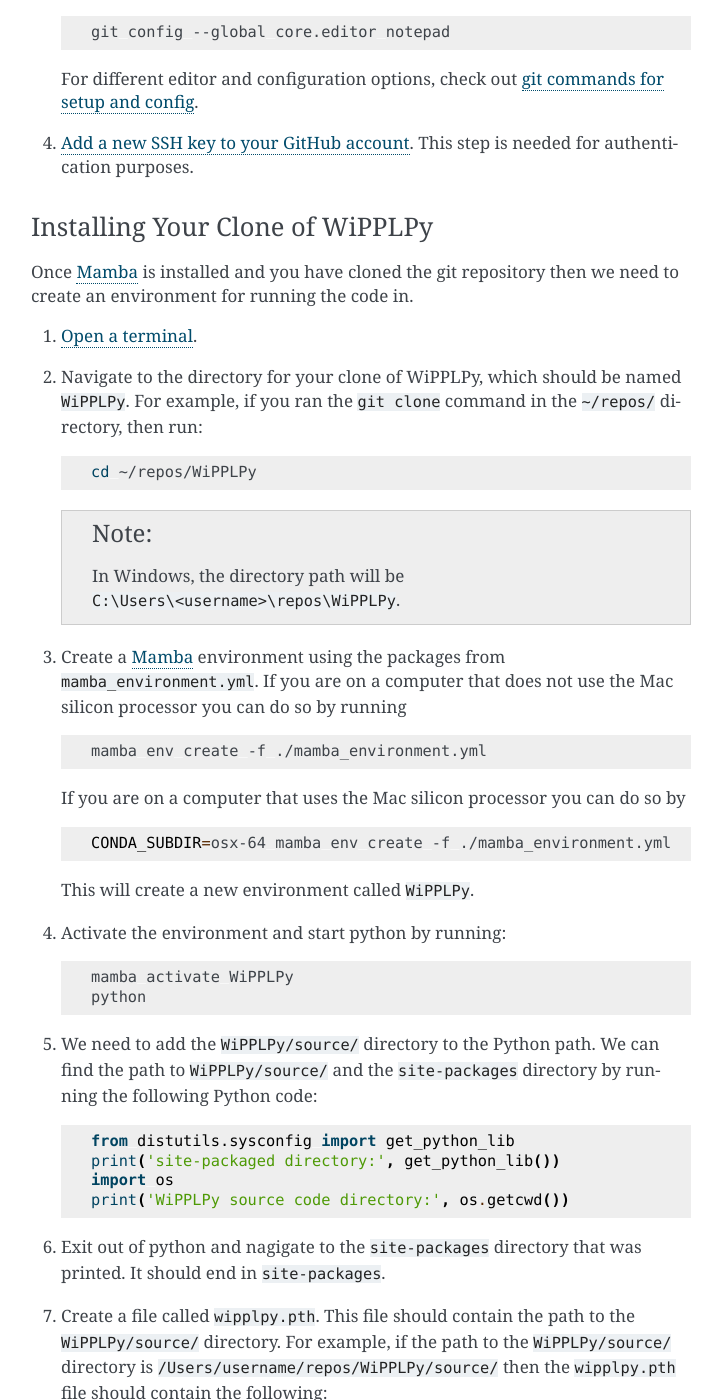
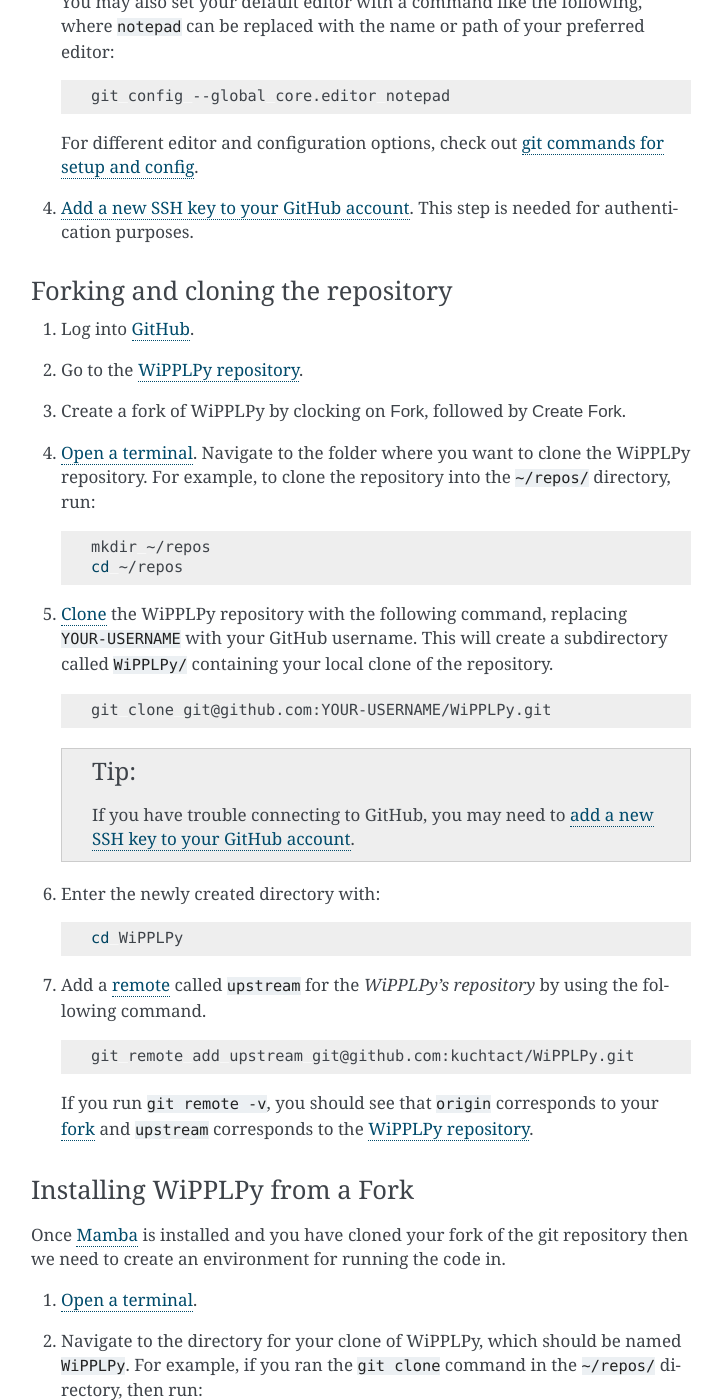
Before and after one commit to kuchtact/WiPPLPy, a Sphinx documentation site: the page built from docs/source/installation.rst, in a window 1280 px wide and 1400 px high, scrolled down 1788 px. Shown: the whole window, without its empty margins (389-1111 px from the left). Built offline with Sphinx 7.4.7, drawn with Linux system fonts in a browser that asks for light colours; some of the changed text lies outside the part shown.

Commit message:
Add note of where to go if stuck

```diff
--- a/docs/source/installation.rst
+++ b/docs/source/installation.rst
@@ -10,6 +10,9 @@ Installing WiPPLPy as a Contributor
 This installation is very similar to how PlasmaPy installation is done for
 contributors: https://docs.plasmapy.org/en/stable/contributing/getting_ready.html.
 We've done some copy-pasting as to which steps should be followed.
+
+If you are stuck or don't understand something, please ask for help or take a
+look at the `PlasmaPy's conde contribution workflow`_.
 
 Pre-requisites
 --------------
@@ -106,15 +109,65 @@ contributing code to WiPPLPy, please take the following steps:
 #. `Add a new SSH key to your GitHub account`_. This step is needed for
    authentication purposes.
 
-Installing Your Clone of WiPPLPy
---------------------------------
+Forking and cloning the repository
+----------------------------------
 
-Once Mamba_ is installed and you have cloned the git repository then we need to
-create an environment for running the code in.
+#. Log into `GitHub`_.
 
-1. :ref:`Open a terminal <opening-a-terminal>`.
+#. Go to the `WiPPLPy repository`_.
 
-2. Navigate to the directory for your clone of WiPPLPy, which should be
+#. Create a fork of WiPPLPy by clocking on :guilabel:`Fork`, followed by
+   :guilabel:`Create Fork`.
+
+#. :ref:`Open a terminal <opening-a-terminal>`. Navigate to the folder where
+   you want to clone the WiPPLPy repository. For example, to clone the
+   repository into the :file:`~/repos/` directory, run:
+
+   .. code-block:: bash
+
+      mkdir ~/repos
+      cd ~/repos
+
+#. Clone_ the WiPPLPy repository with the following command, replacing
+   ``YOUR-USERNAME`` with your GitHub username. This will create a
+   subdirectory called :file:`WiPPLPy/` containing your local clone of
+   the repository.
+
+   .. code-block:: bash
+
+      git clone git@github.com:YOUR-USERNAME/WiPPLPy.git
+
+   .. tip::
+
+      If you have trouble connecting to GitHub, you may need to `add a
+      new SSH key to your GitHub account`_.
+
+#. Enter the newly created directory with:
+
+   .. code-block:: bash
+
+      cd WiPPLPy
+
+#. Add a remote_ called ``upstream`` for the `WiPPLPy's repository`
+   by using the following command.
+
+   .. code-block:: bash
+
+      git remote add upstream git@github.com:kuchtact/WiPPLPy.git
+
+   If you run ``git remote -v``, you should see that ``origin``
+   corresponds to your fork_ and ``upstream`` corresponds to
+   the `WiPPLPy repository`_.
+
+Installing WiPPLPy from a Fork
+------------------------------
+
+Once Mamba_ is installed and you have cloned your fork of the git repository
+then we need to create an environment for running the code in.
+
+#. :ref:`Open a terminal <opening-a-terminal>`.
+
+#. Navigate to the directory for your clone of WiPPLPy, which should be
    named :file:`WiPPLPy`. For example, if you ran the ``git clone``
    command in the :file:`~/repos/` directory, then run:
 
@@ -233,3 +285,5 @@ Open the documentation by double clicking on the :file:`index.html` file in the
 .. _WSL: https://learn.microsoft.com/en-us/windows/wsl
 .. _git: https://git-scm.com
 .. _GitHub: https://github.com
+.. _WiPPLPy repository: https://github.com/kuchtact/WiPPLPy
+.. _PlasmaPy's conde contribution workflow: https://docs.plasmapy.org/en/stable/contributing/workflow.html
```
Also changed, not shown: other parts of docs/source/installation.rst (+6 -7 lines).
